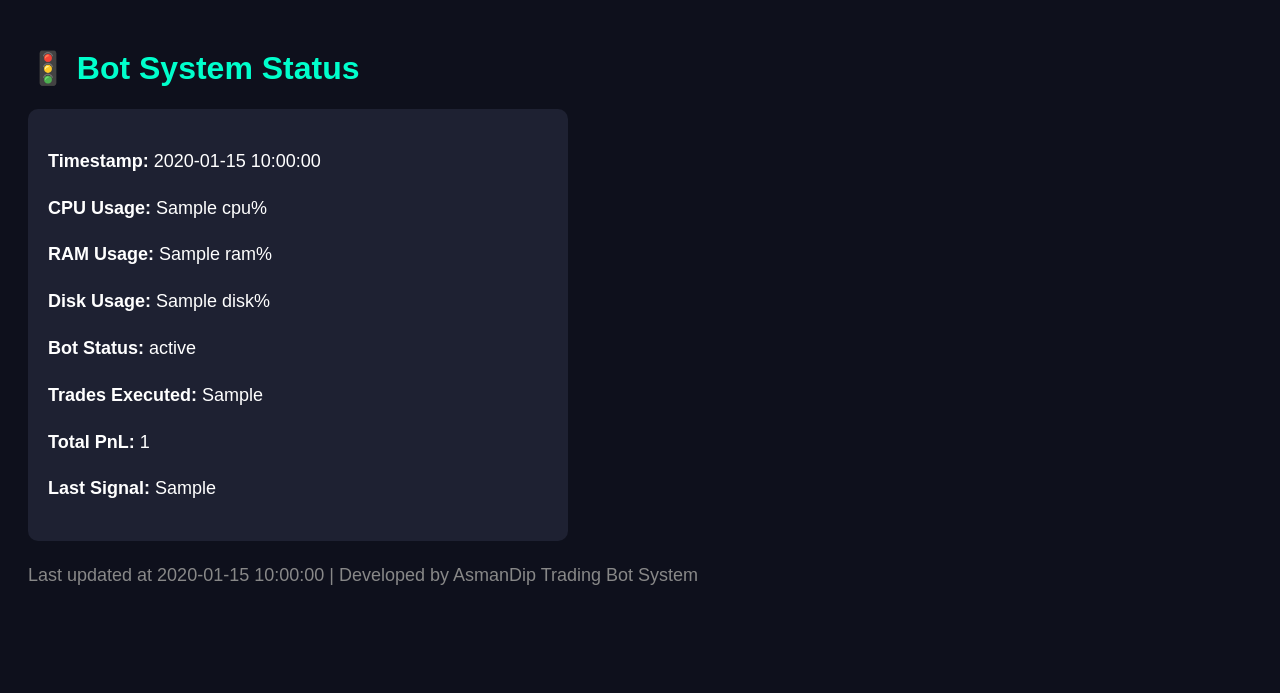
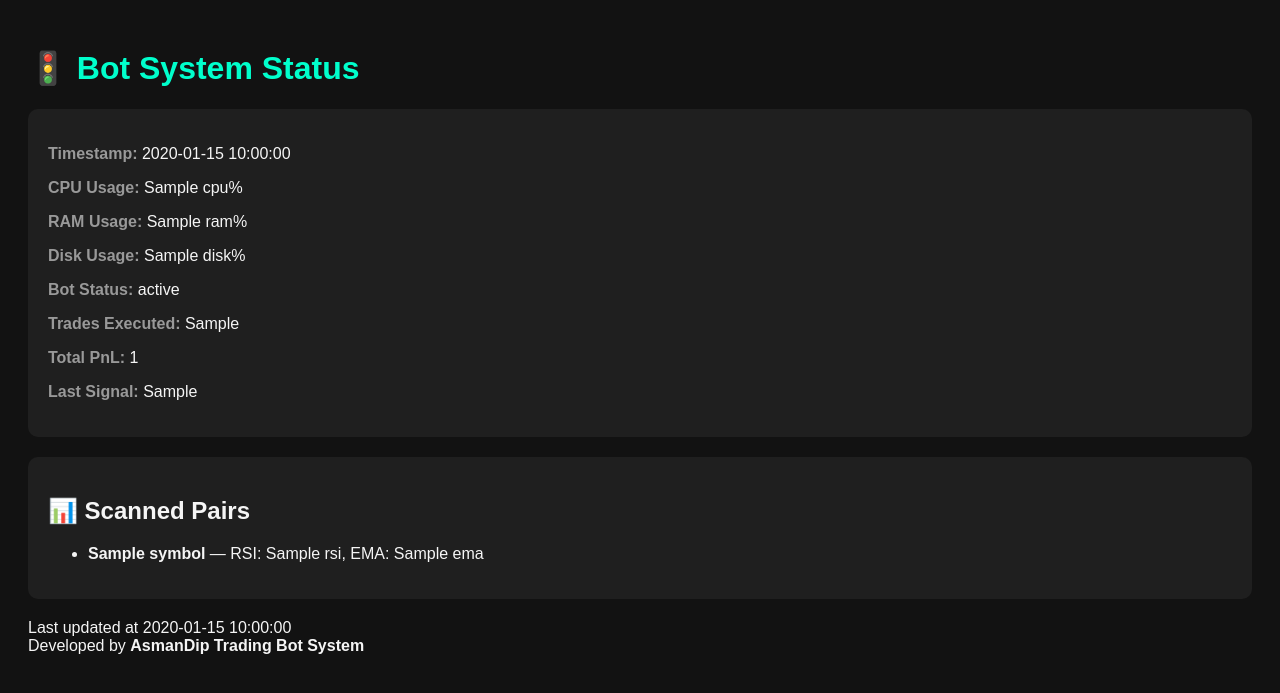
Before and after one commit to Asmandip/Signal-scanner-, a Python web app: template templates/status.html in a window 1280 px wide. Shown: the top 693 px of the page. Run offline with Jinja, Linux system fonts and the light colour scheme; the template is opened without the code that fills it: most values are stand-ins (such as "Sample title", 1, 10 or a date in 2020).

Commit message:
status.html

```diff
--- a/templates/status.html
+++ b/templates/status.html
@@ -1,49 +1,41 @@
 <!DOCTYPE html>
-<html lang="en">
+<html>
 <head>
     <meta charset="UTF-8">
-    <title>🚦 Bot System Status</title>
+    <title>🚦 AsmanDip Trading Bot Status</title>
     <meta http-equiv="refresh" content="10">
     <style>
-        body {
-            font-family: Arial, sans-serif;
-            background: #0e101c;
-            color: #ffffff;
-            padding: 20px;
-        }
-        h1 {
-            color: #00ffcc;
-        }
-        .status-box {
-            background: #1e2132;
-            padding: 20px;
-            border-radius: 10px;
-            width: 500px;
-        }
-        p {
-            font-size: 18px;
-            line-height: 1.6;
-        }
-        .footer {
-            margin-top: 20px;
-            color: #888;
-        }
+        body { font-family: Arial; background: #121212; color: #f5f5f5; padding: 20px; }
+        .box { background: #1f1f1f; padding: 20px; border-radius: 10px; margin-bottom: 20px; }
+        h1 { color: #00ffcc; }
+        .label { color: #999; font-weight: bold; }
     </style>
 </head>
 <body>
     <h1>🚦 Bot System Status</h1>
-    <div class="status-box">
-        <p><strong>Timestamp:</strong> {{ data.timestamp }}</p>
-        <p><strong>CPU Usage:</strong> {{ data.cpu }}%</p>
-        <p><strong>RAM Usage:</strong> {{ data.ram }}%</p>
-        <p><strong>Disk Usage:</strong> {{ data.disk }}%</p>
-        <p><strong>Bot Status:</strong> {{ data.bot_status }}</p>
-        <p><strong>Trades Executed:</strong> {{ data.trades_executed }}</p>
-        <p><strong>Total PnL:</strong> {{ data.total_pnl }}</p>
-        <p><strong>Last Signal:</strong> {{ data.last_signal }}</p>
+    <div class="box">
+        <p><span class="label">Timestamp:</span> {{ data.timestamp }}</p>
+        <p><span class="label">CPU Usage:</span> {{ data.cpu }}%</p>
+        <p><span class="label">RAM Usage:</span> {{ data.ram }}%</p>
+        <p><span class="label">Disk Usage:</span> {{ data.disk }}%</p>
+        <p><span class="label">Bot Status:</span> {{ data.bot_status }}</p>
+        <p><span class="label">Trades Executed:</span> {{ data.trades_executed }}</p>
+        <p><span class="label">Total PnL:</span> {{ data.total_pnl }}</p>
+        <p><span class="label">Last Signal:</span> {{ data.last_signal }}</p>
     </div>
-    <div class="footer">
-        <p>Last updated at {{ data.timestamp }} | Developed by AsmanDip Trading Bot System</p>
+
+    <div class="box">
+        <h2>📊 Scanned Pairs</h2>
+        <ul>
+        {% for scan in data.scan_results %}
+            <li><strong>{{ scan.symbol }}</strong> — RSI: {{ scan.indicators.RSI }}, EMA: {{ scan.indicators.EMA }}</li>
+        {% endfor %}
+        </ul>
     </div>
+
+    <footer>
+        <p>Last updated at {{ data.timestamp }}<br>
+        Developed by <strong>AsmanDip Trading Bot System</strong></p>
+    </footer>
 </body>
 </html>
```
